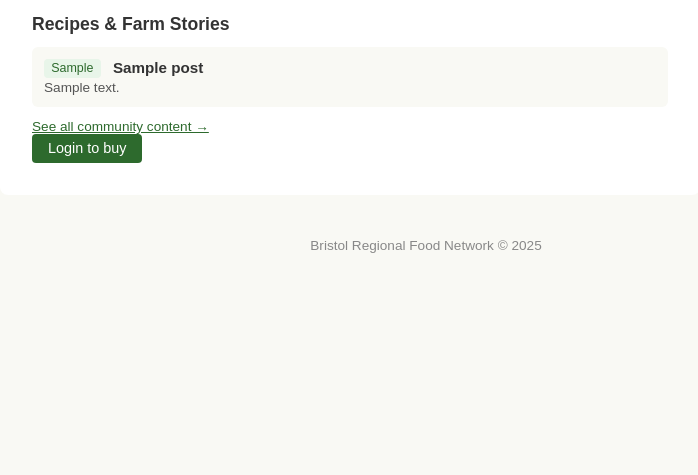
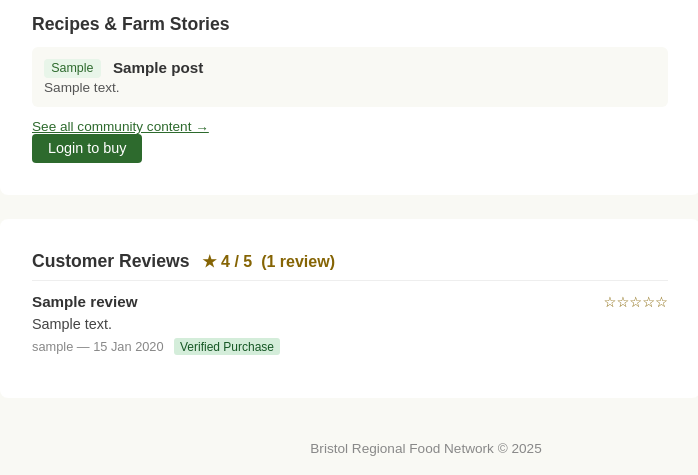
Before and after one commit to JamieAtGit/DAESDev, a Django app: template templates/marketplace/product_detail.html in a window 1280 px wide. Shown: the part 602-1077 px from the top of the page, without its empty margins (214-912 px from the left). Before the commit the page ends 855 px from the top, so only its background shows below. Run offline with Django 4.2, Linux system fonts and the light colour scheme; tables that the repository leaves empty hold one stand-in row (values such as "Sample post"); the template is opened without the code that fills it: values that come from a table or form of the project are taken from there, most other values are stand-ins (such as "Sample title", 1, 10 or a date in 2020).

Commit message:
TC-024: add verified product review and rating system

```diff
--- a/templates/marketplace/product_detail.html
+++ b/templates/marketplace/product_detail.html
@@ -98,4 +98,35 @@
         <a href="/login/" class="btn btn-green">Login to buy</a>
     {% endif %}
 </div>
+
+<div style="background:white; padding:2rem; border-radius:8px; max-width:700px; margin-top:1.5rem;">
+    <h3 style="margin-bottom:0.5rem;">
+        Customer Reviews
+        {% if avg_rating %}
+        <span style="font-size:1rem; color:#856404; margin-left:0.5rem;">
+            &#9733; {{ avg_rating }} / 5 &nbsp;({{ reviews|length }} review{{ reviews|length|pluralize }})
+        </span>
+        {% endif %}
+    </h3>
+
+    {% if reviews %}
+        {% for review in reviews %}
+        <div style="border-top:1px solid #eee; padding:0.75rem 0;">
+            <div style="display:flex; justify-content:space-between; align-items:baseline;">
+                <strong>{{ review.title }}</strong>
+                <span style="color:#856404; font-size:0.9rem;">
+                    {% for i in "12345" %}{% if forloop.counter <= review.rating %}&#9733;{% else %}&#9734;{% endif %}{% endfor %}
+                </span>
+            </div>
+            <p style="margin:0.4rem 0; font-size:0.9rem; color:#444;">{{ review.body }}</p>
+            <p style="font-size:0.8rem; color:#888;">
+                {{ review.customer.username }} &mdash; {{ review.created_at|date:"d M Y" }}
+                <span style="background:#d4edda; color:#155724; padding:0.1rem 0.4rem; border-radius:3px; margin-left:0.4rem; font-size:0.75rem;">Verified Purchase</span>
+            </p>
+        </div>
+        {% endfor %}
+    {% else %}
+        <p style="color:#888; font-size:0.9rem;">No reviews yet. Be the first to review this product after your order is delivered.</p>
+    {% endif %}
+</div>
 {% endblock %}
```
Also changed, not shown: marketplace/admin.py (+8 -1 lines), templates/marketplace/my_orders.html (+11 -0 lines), templates/marketplace/review_form.html (added, +46 -0 lines).
